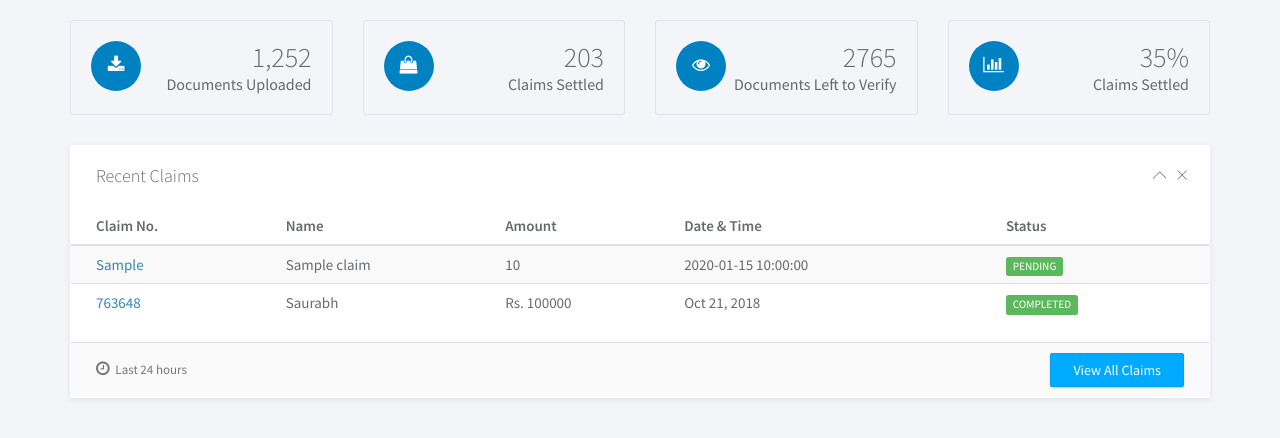
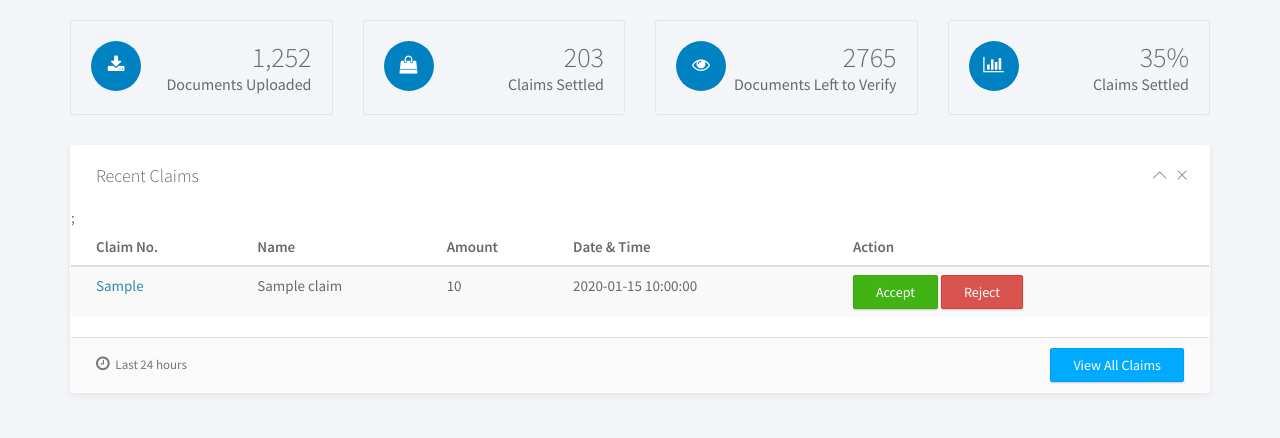
Before and after one commit to Mridul07/medical_claim, a PHP site: page /newdash.php in a window 1280 px wide. Shown: the part 78-516 px from the top of the page. Run offline with PHP 8.4, Linux system fonts and the light colour scheme; tables that the repository leaves empty or names only in its code hold one stand-in row (values such as "Sample post").

Commit message:
Accept Reject Button Added

```diff
--- a/template/newdash.php
+++ b/template/newdash.php
@@ -1,5 +1,5 @@
 <?php
-
+session_start();
 
 $conn = new mysqli('localhost', 'root', '', 'medi_claim');
 if (mysqli_connect_errno()) {
@@ -7,6 +7,17 @@ if (mysqli_connect_errno()) {
                 exit;
             }
 
+			if(isset($_POST["user_accept"])){
+				$sql = "UPDATE recent_claims SET amount=0 WHERE claim_no=763648" ;
+				$result = $conn->query($sql);
+				unset($_POST["user_accept"]);
+			}
+
+			if(isset($_POST["user_reject"])){
+				$sql = "UPDATE recent_claims SET amount=0 WHERE claim_no=763648" ;
+				$result = $conn->query($sql);
+				unset($_POST["user_accept"]);
+			}
 
 
 ?>
@@ -33,6 +44,9 @@ if (mysqli_connect_errno()) {
 	<link rel="icon" type="image/png" sizes="96x96" href="assets/img/favicon.png">
 	<!-- CUSTOM CSS -->
 	<style type="text/css"></style>
+	<script src="https://ajax.googleapis.com/ajax/libs/jquery/3.4.1/jquery.min.js"></script>
+
+
 
 
 </head>
@@ -114,7 +128,7 @@ if (mysqli_connect_errno()) {
 												<th>Name</th>
 												<th>Amount</th>
 												<th>Date &amp; Time</th>
-												<th>Status</th>
+												<th>Action</th>
 											</tr>
 										</thead>
 										<tbody>
@@ -128,13 +142,21 @@ if (mysqli_connect_errno()) {
 												//echo $js;
 
 												while($row = $result->fetch_assoc()) {
-													echo '<tr>
-													<td><a href="#">'.$row["claim_no"].'</a></td>
-													<td>'.$row["name"].'</td>
-													<td>'.$row["amount"].'</td>
-													<td>'.$row["date"].'</td>
-													<td><span class="label label-success">'.$row["status"].'</span></td>
-												</tr>';
+													if($row["status"]=="PENDING")
+													{
+														echo '<tr>
+														<td><a href="#">'.$row["claim_no"].'</a></td>
+														<td>'.$row["name"].'</td>
+														<td>'.$row["amount"].'</td>
+														<td>'.$row["date"].'</td>;
+														<td>
+															<form action="newdash.php" method="post">
+																<button type="submit" id="trial" class="btn btn-success" name="user_accept" value="'.$row["name"].'">Accept</button>
+																<button type="submit" id="trial" class="btn btn-danger" name="user_reject" value="'.$row["name"].'">Reject</button>
+															</form>
+														</td>';
+
+													 }
 
 												}
 
@@ -143,41 +165,7 @@ if (mysqli_connect_errno()) {
 
 
 											?>
-											<tr>
-												<td><a href="#">763648</a></td>
-												<td>Saurabh</td>
-												<td>Rs. 100000</td>
-												<td>Oct 21, 2018</td>
-												<td><span class="label label-success">COMPLETED</span></td>
-											</tr>
-											<!--<tr>
-												<td><a href="#">763649</a></td>
-												<td>Mridul</td>
-												<td>Rs. 62000</td>
-												<td>Nov 2, 2018</td>
-												<td><span class="label label-warning">PENDING</span></td>
-											</tr>
-											<tr>
-												<td><a href="#">763650</a></td>
-												<td>Kewal</td>
-												<td>Rs. 30400</td>
-												<td>Jan 18, 2018</td>
-												<td><span class="label label-danger">REJECTED</span></td>
-											</tr>
-											<tr>
-												<td><a href="#">763651</a></td>
-												<td>John</td>
-												<td>Rs.186000</td>
-												<td>Oct 17, 2019</td>
-												<td><span class="label label-success">COMPLETED</span></td>
-											</tr>
-											<tr>
-												<td><a href="#">763652</a></td>
-												<td>Smith</td>
-												<td>Rs. 36200</td>
-												<td>Feb 16, 2019</td>
-												<td><span class="label label-success">COMPLETED</span></td>
-											</tr>-->
+
 										</tbody>
 									</table>
 								</div>
@@ -194,4 +182,23 @@ if (mysqli_connect_errno()) {
 
 
 </body>
+<!--<script>
+								$(document).ready(function(){
+									$('#trial').click(function(){
+										alert("Nutton click");
+										$.ajax({
+											type : "POST",
+											url : "/newdash2.php",
+											dataType : JSON,
+											data : {name : "Saurabh";},
+											success:function(){
+												alert("func called");
+											}
+
+										});
+								});
+								});
+
+
+	</script>-->
 </html>
```
